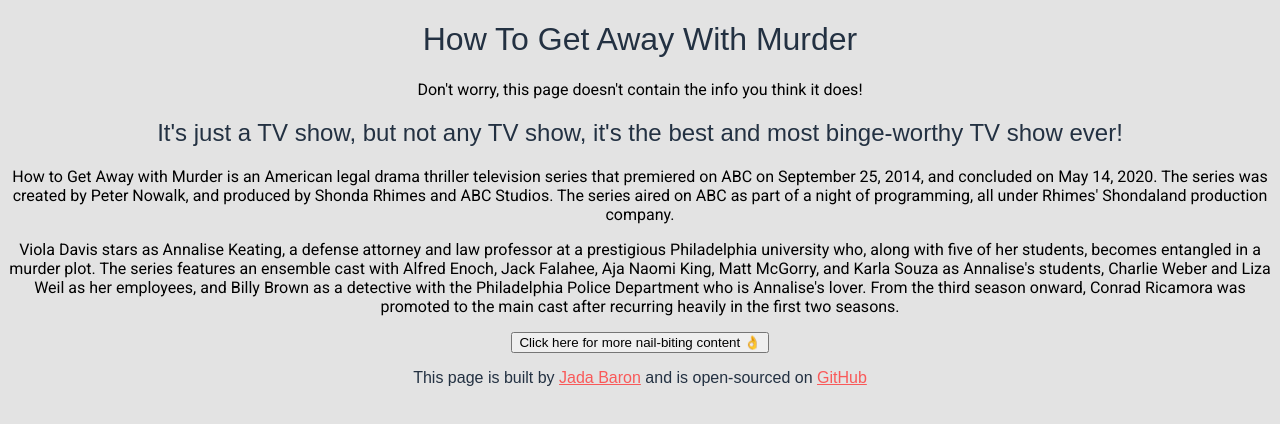
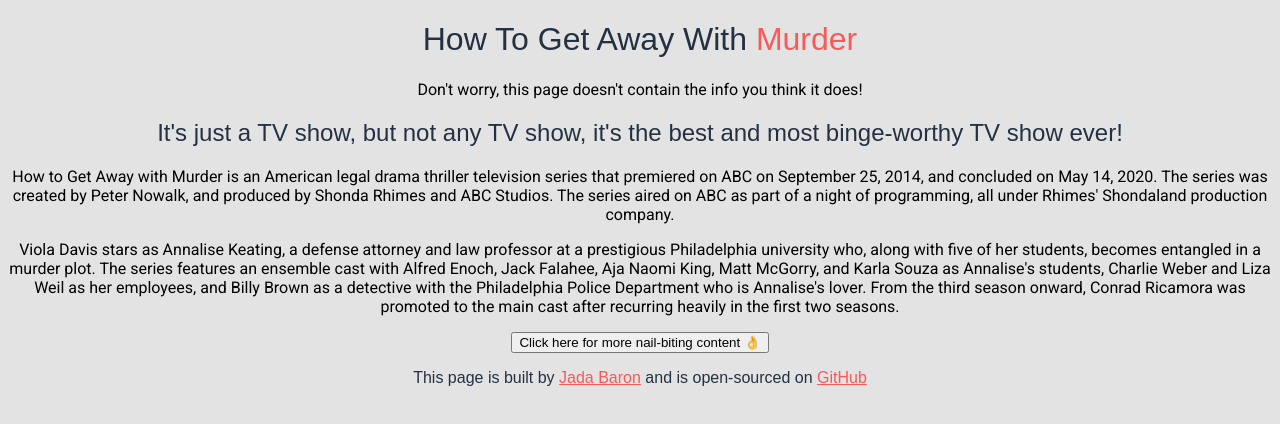
Before and after one commit to baronjada/tv-show-landing-page, a plain HTML site: page index.html in a window 1280 px wide. Drawn offline with Linux system fonts and the light colour scheme; a web font is replaced by a local one.

Commit message:
Targeted word within title using CSS to add a contrast text colour

```diff
--- a/index.html
+++ b/index.html
@@ -43,6 +43,7 @@
         font-style: normal;
       }
 
+      .murder-title,
       a {
         color: #f95959;
       }
```
